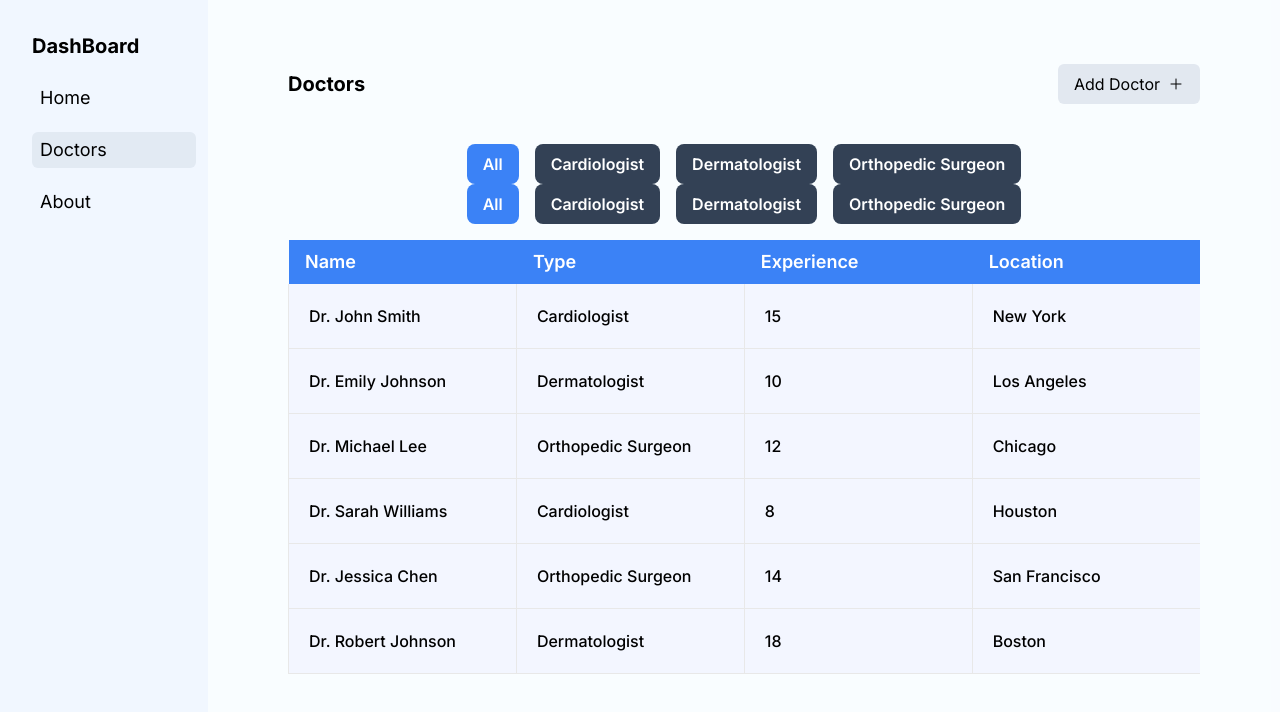
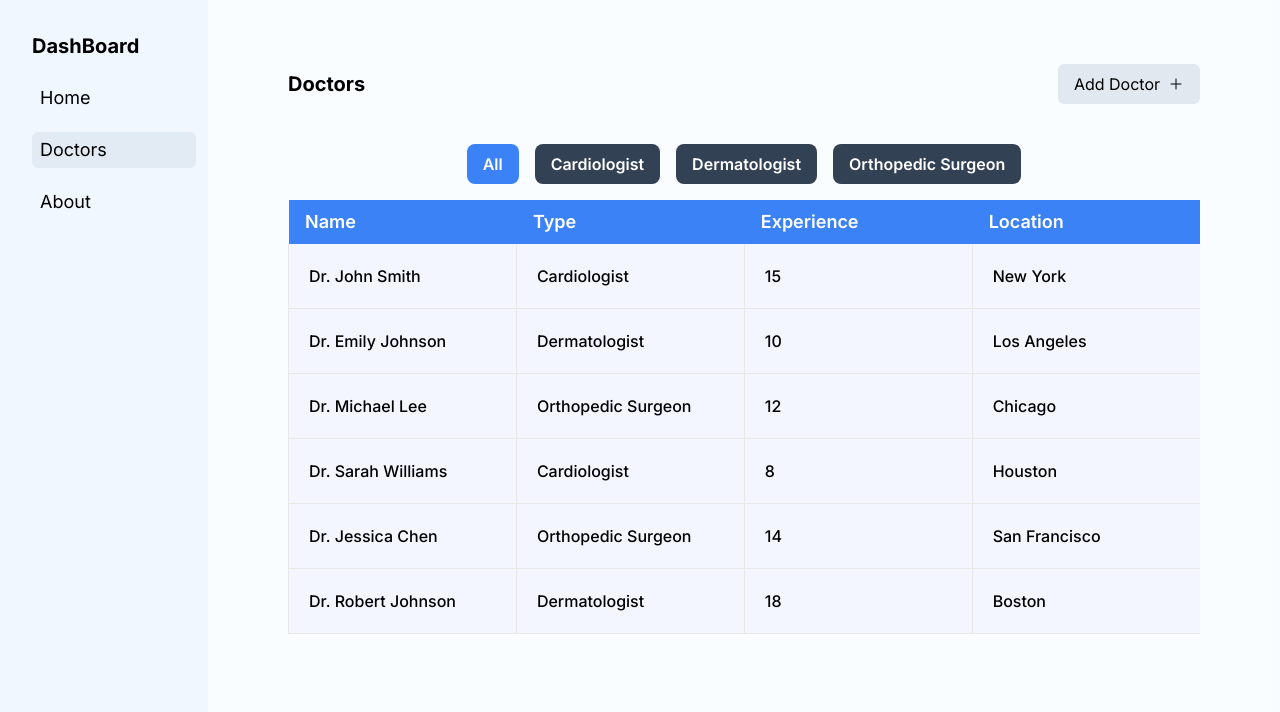
Before and after one commit to Imran-A-K/demo-dashboard-next.js, a Next.js app: page /doctors in a window 1280 px wide. Shown: the top 712 px of the page. Built offline with nearby package versions, Linux system fonts and the light colour scheme.

Commit message:
removed previous tab buttons and commented them down of the code

```diff
--- a/components/Tabs/Tabs.jsx
+++ b/components/Tabs/Tabs.jsx
@@ -24,21 +24,6 @@ function Tabs({
     <article className="py-4">
       <div className="flex gap-4 justify-center">
         {tabs.map((tab) => (
-          <button
-            key={tab}
-            className={`px-4 py-2 font-semibold rounded-lg text-white hover:bg-blue-500 transition-colors duration-200 ${
-              activeTab === tab ? "bg-blue-500 " : "bg-slate-700"
-            }`}
-            onClick={() => {
-              changeTab(tab);
-            }}
-          >
-            {tab}
-          </button>
-        ))}
-      </div>
-      <div className="flex gap-4 justify-center">
-        {tabs.map((tab) => (
           <Button
             key={tab}
             tab={tab}
@@ -54,3 +39,21 @@ function Tabs({
 }
 
 export default Tabs;
+
+{
+  /* <div className="flex gap-4 justify-center">
+        {tabs.map((tab) => (
+          <button
+            key={tab}
+            className={`px-4 py-2 font-semibold rounded-lg text-white hover:bg-blue-500 transition-colors duration-200 ${
+              activeTab === tab ? "bg-blue-500 " : "bg-slate-700"
+            }`}
+            onClick={() => {
+              changeTab(tab);
+            }}
+          >
+            {tab}
+          </button>
+        ))}
+      </div> */
+}
```
